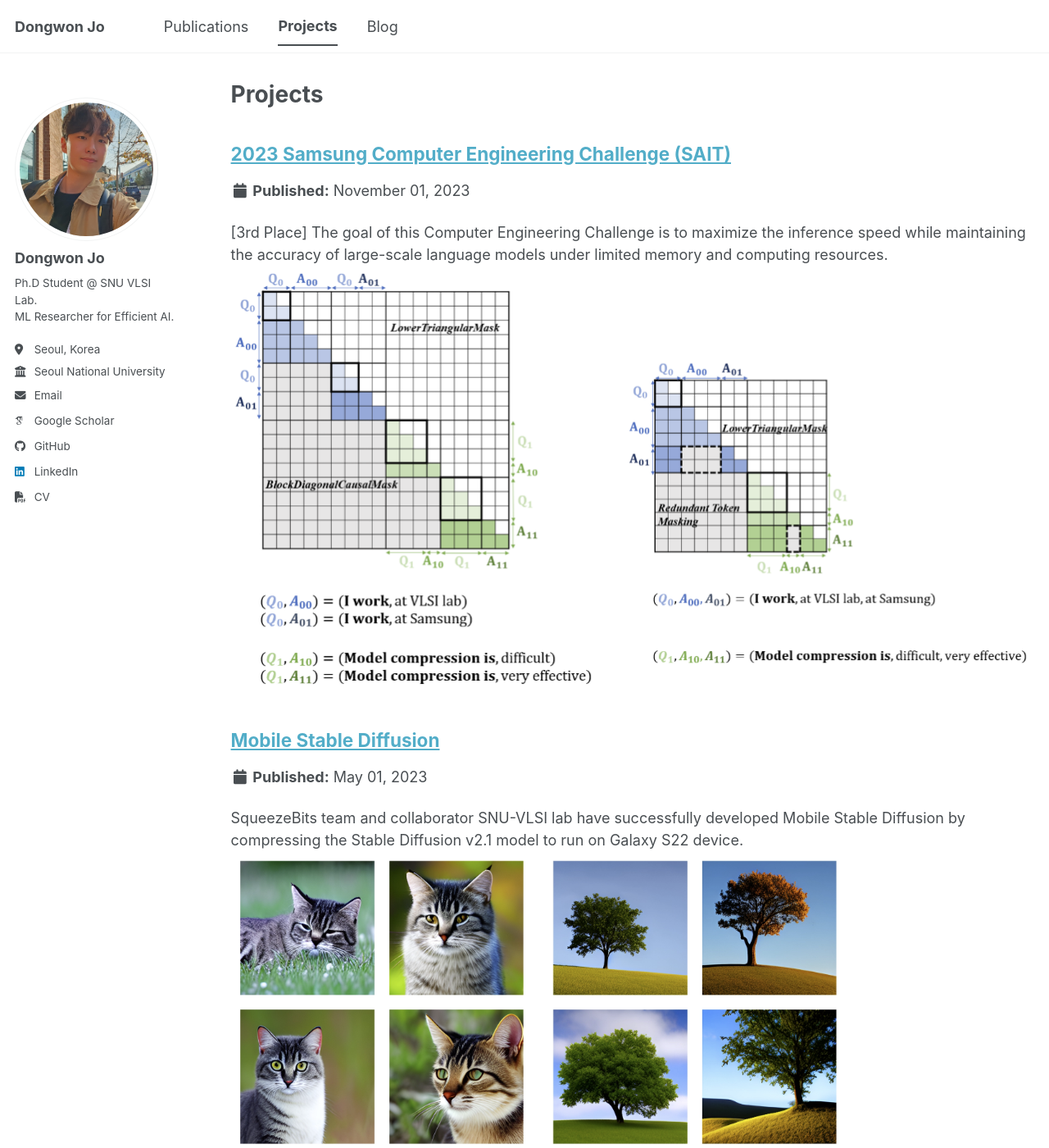
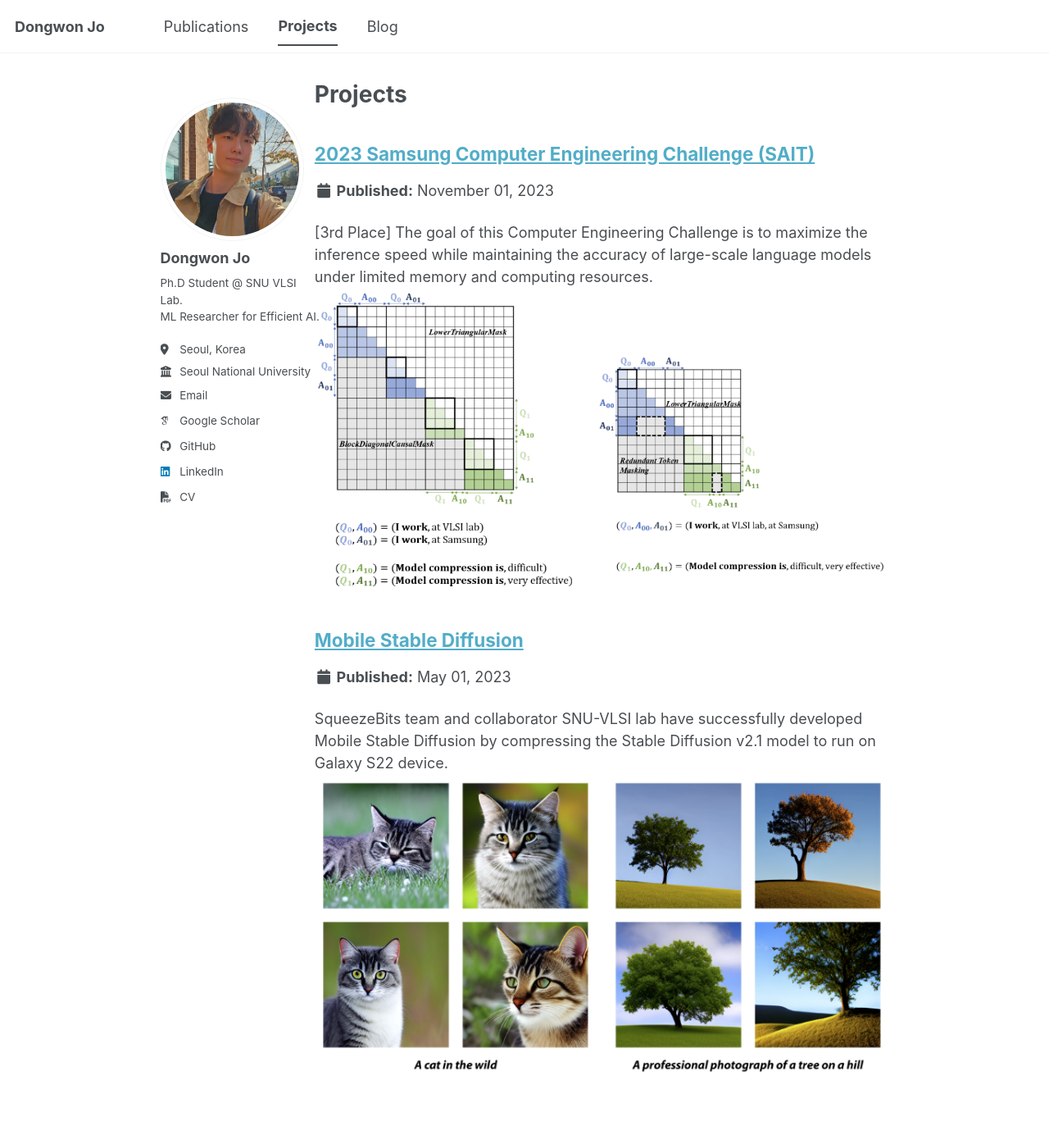
Before and after one commit to dongwonjo/dongwonjo.github.io, a Jekyll site: the page built from _pages/portfolio.html, in a window 1280 px wide and 1400 px high. Shown: the whole window at 82% size. Built offline with Jekyll 4.4.1, drawn with Linux system fonts in a browser that asks for light colours; some web fonts are replaced; a script bundle is joined from its source files by our own code; library files that are not in the unit come from our copies.

Commit message:
Update portfolio.html

```diff
--- a/_pages/portfolio.html
+++ b/_pages/portfolio.html
@@ -5,6 +5,12 @@ permalink: /portfolio/
 author_profile: true
 ---
 
+<style>
+  #main {
+    max-width: 925px !important;
+  }
+</style>
+
 {% include base_path %}
 
 {% assign sorted_portfolio = site.portfolio | sort: "date" | reverse %}
```
